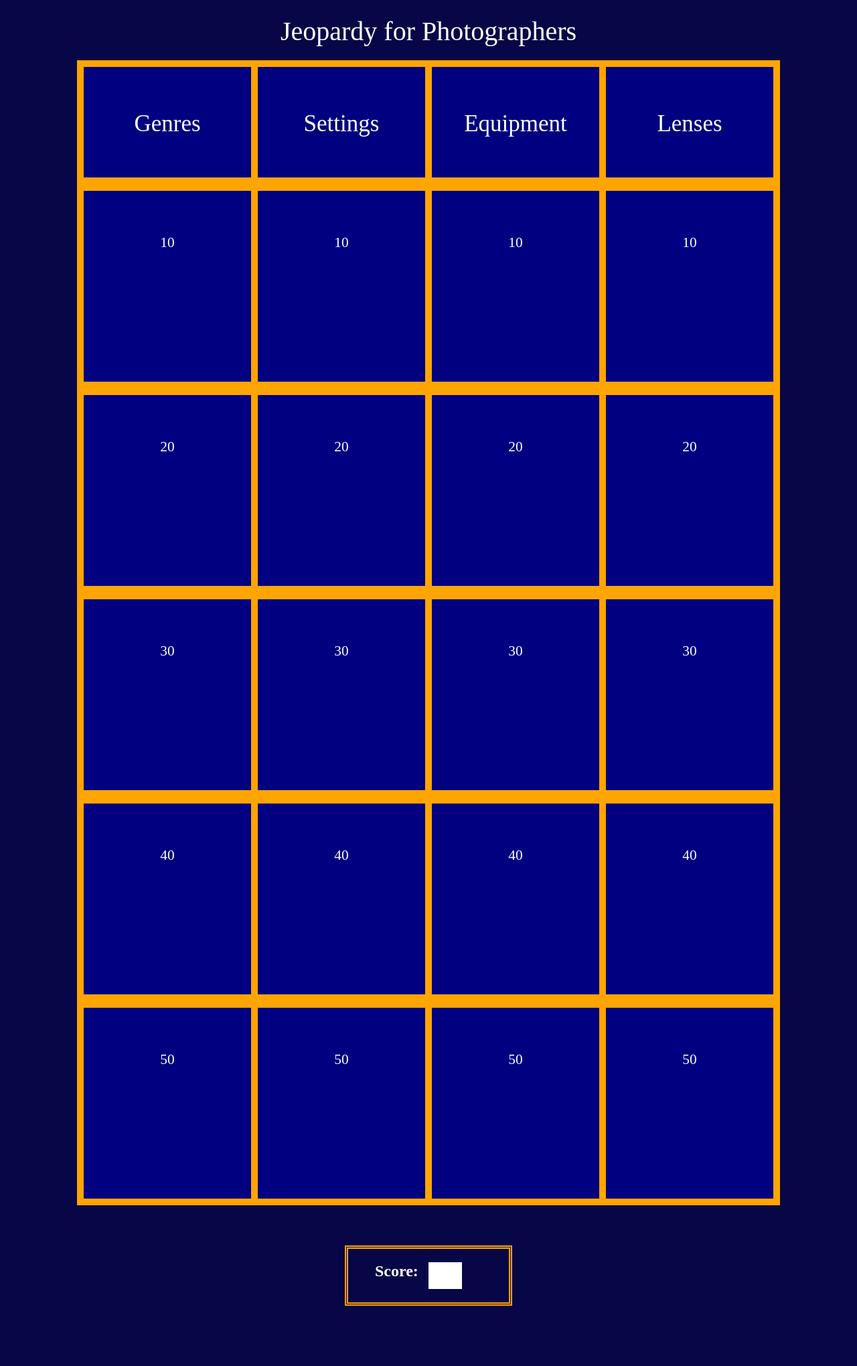
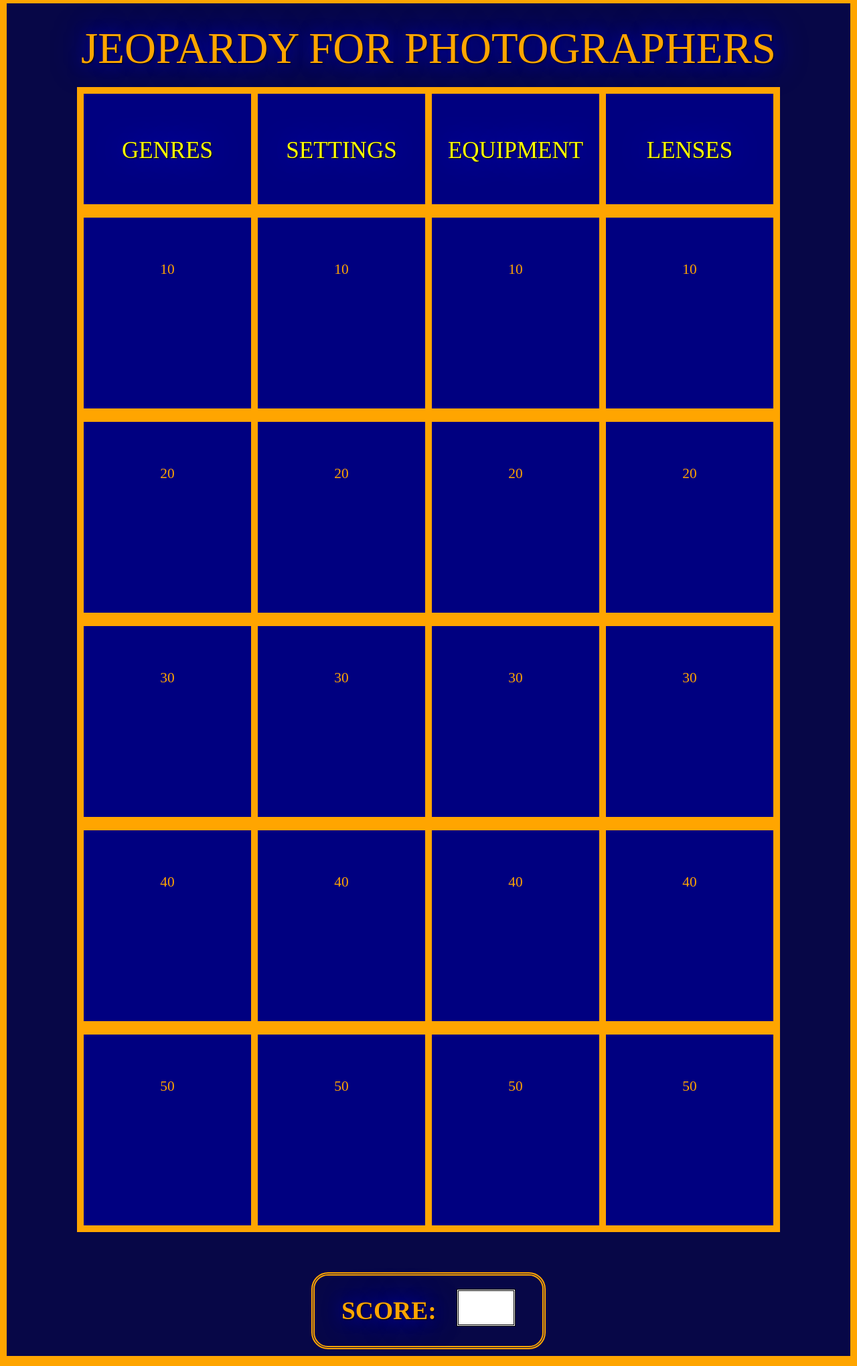
Before and after one commit to jcj0002/WDI16-Project-1, a plain HTML site: page index.html in a window 1280 px wide. Shown: the part 5-2045 px from the top of the page at 67% size. Before the commit the page ends 1963 px from the top, so only its background shows below. Drawn offline with nearby package versions, Linux system fonts and the light colour scheme.

Commit message:
polishing css

```diff
--- a/index.html
+++ b/index.html
@@ -11,21 +11,21 @@
 
 <body>
     <center class="title">
-        <header> Jeopardy for Photographers </header>
+        <header> JEOPARDY FOR PHOTOGRAPHERS </header>
     </center>
     <section>
         <center>
             <div class="bigbox">
                 <div class="parent1">
-                <div class="child1" id="one"=>Genres </div>
-                <div class="child1" id="two"> Settings </div>
-                <div class="child1" id="three" >Equipment </div>
-                <div class="child1" id="four"> Lenses</div>
+                    <div class="child1" id="one"=>GENRES </div>
+                    <div class="child1" id="two"> SETTINGS </div>
+                    <div class="child1" id="three">EQUIPMENT </div>
+                    <div class="child1" id="four"> LENSES</div>
 
                 </div>
                 <br>
                 <div class="parent2">
-                <div class="child"  id="five">10</div>
+                    <div class="child" id="five">10</div>
                     <div class="child" id="six">10</div>
                     <div class="child" id="seven">10</div>
                     <div class="child" id="eight">10</div>
@@ -34,31 +34,31 @@
                 </div>
                 <br>
                 <div class="parent3">
-                <div class="child"  id="nine">20</div>
-                <div class="child"  id="ten">20</div>
-                <div class="child"  id="eleven">20</div>
-                <div class="child"  id="twelve">20</div>
+                    <div class="child" id="nine">20</div>
+                    <div class="child" id="ten">20</div>
+                    <div class="child" id="eleven">20</div>
+                    <div class="child" id="twelve">20</div>
 
                 </div>
                 <br>
                 <div class="parent4">
-                <div class="child"  id="thirteen">30</div>
-                <div class="child"  id="fourteen">30</div>
-                <div class="child"  id="fifteen">30</div>
-                <div class="child"  id="sixteen">30</div>
+                    <div class="child" id="thirteen">30</div>
+                    <div class="child" id="fourteen">30</div>
+                    <div class="child" id="fifteen">30</div>
+                    <div class="child" id="sixteen">30</div>
 
                 </div>
                 <br>
                 <div class="parent5">
-                <div class="child"  id="seventeen">40</div>
-                <div class="child"  id="eighteen">40</div>
-                <div class="child"  id="nineteen">40</div>
-                <div class="child"  id="twenty">40</div>
+                    <div class="child" id="seventeen">40</div>
+                    <div class="child" id="eighteen">40</div>
+                    <div class="child" id="nineteen">40</div>
+                    <div class="child" id="twenty">40</div>
 
                 </div>
                 <br>
                 <div class="parent6">
-                <div class="child"  id="twentyone">50</div>
+                    <div class="child" id="twentyone">50</div>
                     <div class="child" id="twentytwo">50</div>
                     <div class="child" id="twentythree">50</div>
                     <div class="child" id="twentyfour">50</div>
@@ -67,9 +67,9 @@
                 <br>
             </div>
 
-        <div class = "score">
-            <h1>Score:</h1>
-            <div class = "totalDisplay">
+            <div class="score">
+                <h1>SCORE:</h1>
+                <div class="totalDisplay">
 
                 </div>
             </div>
--- a/style.css
+++ b/style.css
@@ -8,13 +8,17 @@ header{
 
     text-align: center;
     padding: 20px;
-    font-size: 40px;
-    color: white;
-
+    font-size: 65px;
+    color: orange;
+    text-shadow: 1px 1px 2px black, 0 0 50px blue, 0 0 20px darkblue;
 }
 
 body{
-    background-color: rgb(7, 7, 71)
+   background-color: rgb(7, 7, 71);
+   border: solid 15px orange;
+   padding: 10px;
+   margin: -5px;
+
 }
 .parent1{
 
@@ -72,12 +76,13 @@ border: solid 5px orange;
 
 
 
+
 .child, .child1 {
     border: solid 5px orange;
     width: 250px;
     height: 100px;
     background-color: navy;
-    color: white;
+    color:orange;
     text-align: center;
     padding-top:65px;
 
@@ -87,10 +92,14 @@ border: solid 5px orange;
 
 }
 .child1{
+    color: yellow;
+    text-shadow: 1px 1px 2px black, 0 0 50px blue, 0 0 20px darkblue;
     font-size: 35px;
+
 }
 .child{
     padding-bottom: 120px;
+
 }
 
 
@@ -100,26 +109,32 @@ border: solid 5px orange;
     height: 100%;
     font-size: 16pt;
     margin-right: 70%;
+
     /* margin-top:10%; */
 }
 
 .score{
     border: double 5px orange;
-    width: 200px;
+    border-radius: 25px;
+    width: 300px;
     margin-top: 60px;
-    color: white;
+    color: orange;
     display: inline-flex;
     /* justify-content: center; */
     padding-left: 40px;
-
+    font-size: 25px;
+    text-shadow: 1px 1px 2px black, 0 0 50px blue, 0 0 20px darkblue;
 }
 
+
 .totalDisplay{
-    height: 40px;
-    width: 50px;
+    height: 50px;
+    width: 250px;
 background-color: white;
+border: double 3px black;
 margin-top: 20px;
-margin-left: 15px;
+margin-left: 30px;
+margin-right:40px;
 margin-bottom: 20px;
 font-size: 30pt;
 color: black;
```
Lines whose indentation alone changed are shown as unchanged.
